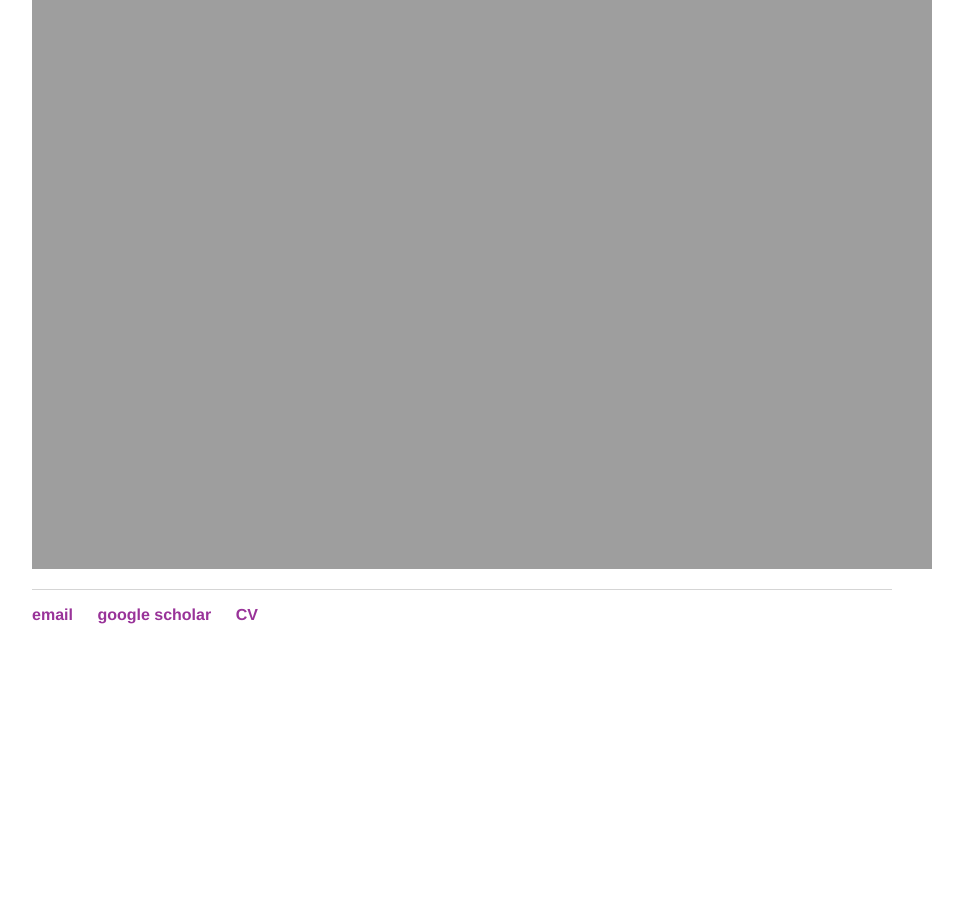
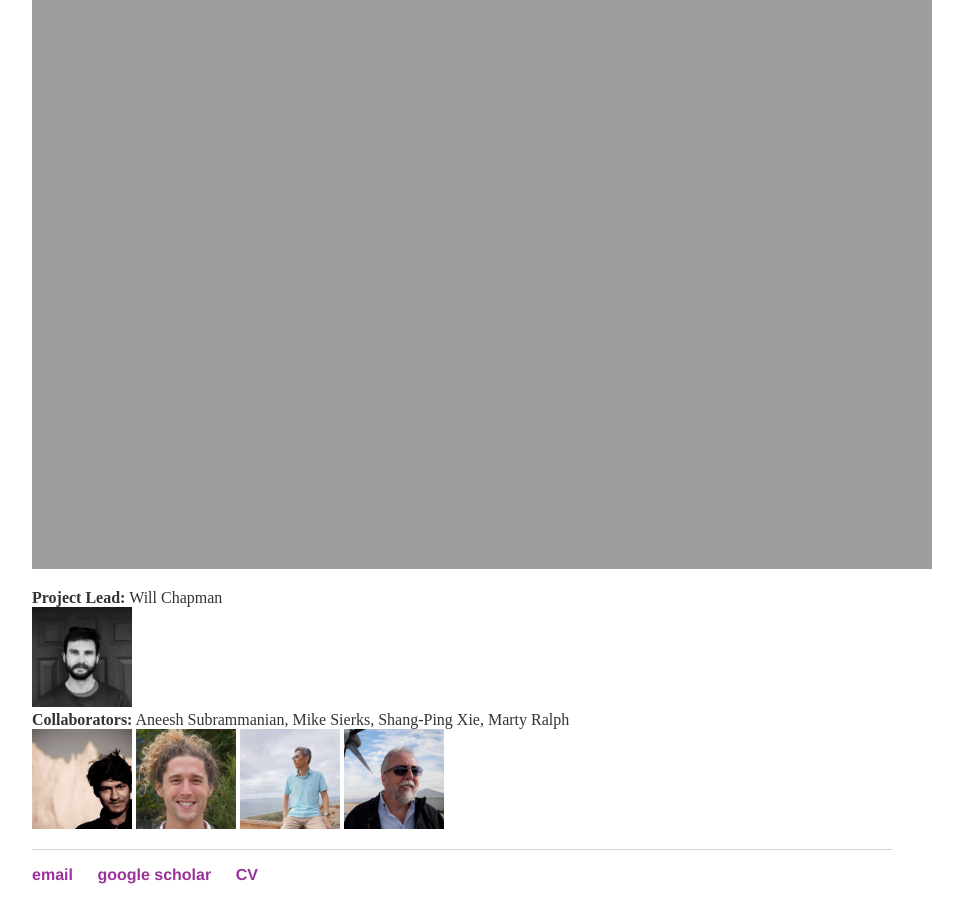
Before and after one commit to WillyChap/willychap_beta.github.io, a Jekyll site: the page built from research/projects.md, in a window 1280 px wide and 900 px high, scrolled down 1118 px. Shown: the whole window, without its empty margins (276-1239 px from the left). Built offline with Jekyll 4.4.1, drawn with Linux system fonts in a browser that asks for light colours; our own code applies the rules of GitHub Pages for plain Markdown files; before the commit the page ends 1758 px from its top, so only the background shows below that.

Commit message:
Update projects.md

```diff
--- a/research/projects.md
+++ b/research/projects.md
@@ -16,4 +16,9 @@ Testing the utility of Neural Network systems for Ensemble generation by post-pr
 ## Monthly Modulation of ENSO Teleconnections: Implications for North American Potential Predictability <br/>
 Diagnosing monthly signal to Noise in the ENSO related N.A. Teleconnection.
 
-<img src="http://willychap.github.io/research/images/Fig_09.jpg" alt="ELNINO" width="900"/>
+<img src="http://willychap.github.io/research/images/Fig_09_high.png" alt="ELNINO" width="900"/>
+
+
+**Project Lead:** Will Chapman<br/>
+<img src="http://willychap.github.io/images/william_chapman_square.jpg" alt="Me" width="100"/><br/>
+**Collaborators:** Aneesh Subrammanian, Mike Sierks, Shang-Ping Xie, Marty Ralph<br/> <img src="http://willychap.github.io/images/ACS.jpg" alt="ACS" width="100"/> <img src="http://willychap.github.io/images/MDS.jpg" alt="MDS" width="100"/> <img src="http://willychap.github.io/images/SPX.jpg" alt="SPX" width="100"/> <img src="http://willychap.github.io/images/FMR.jpg" alt="FMR" width="100"/>
```
